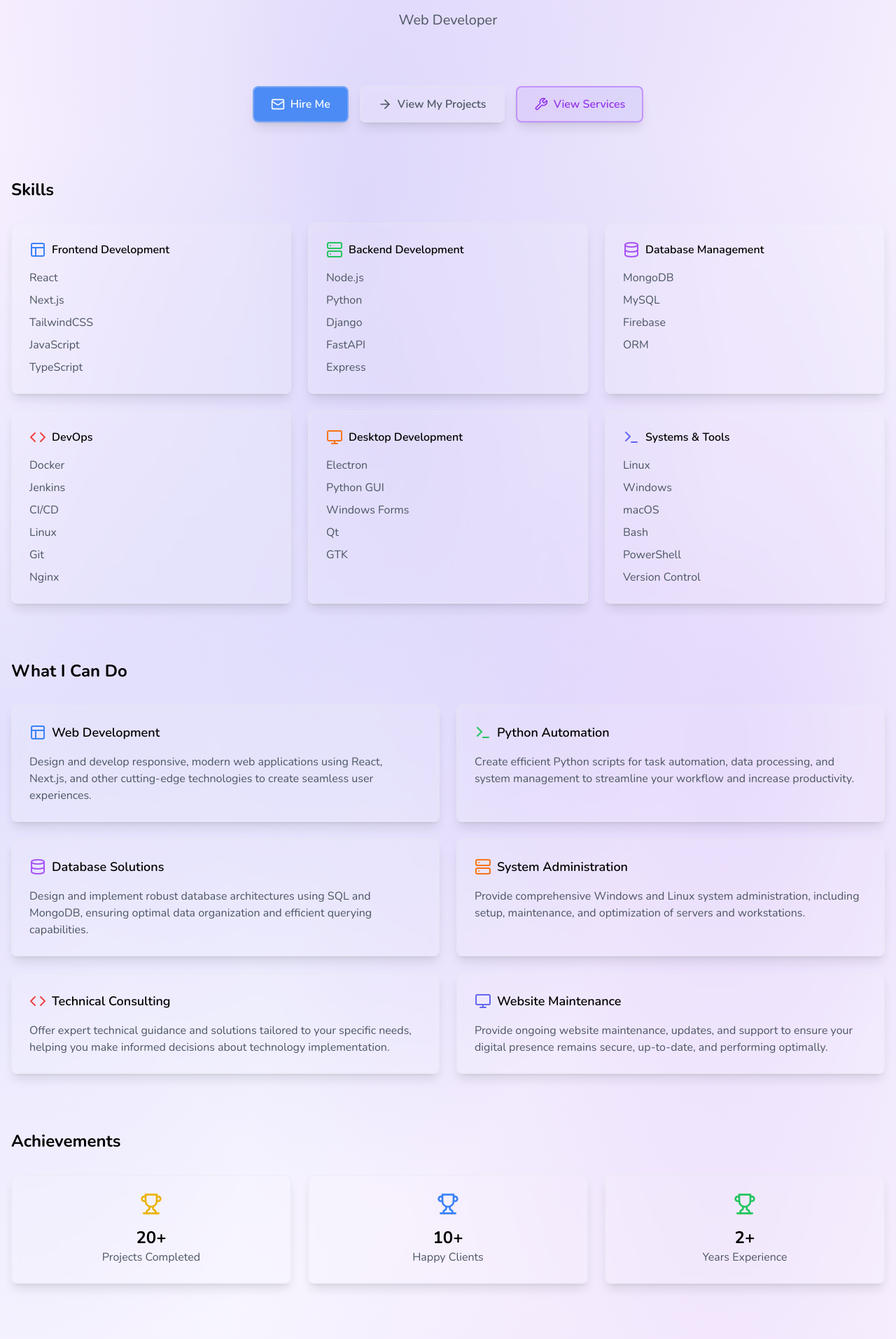
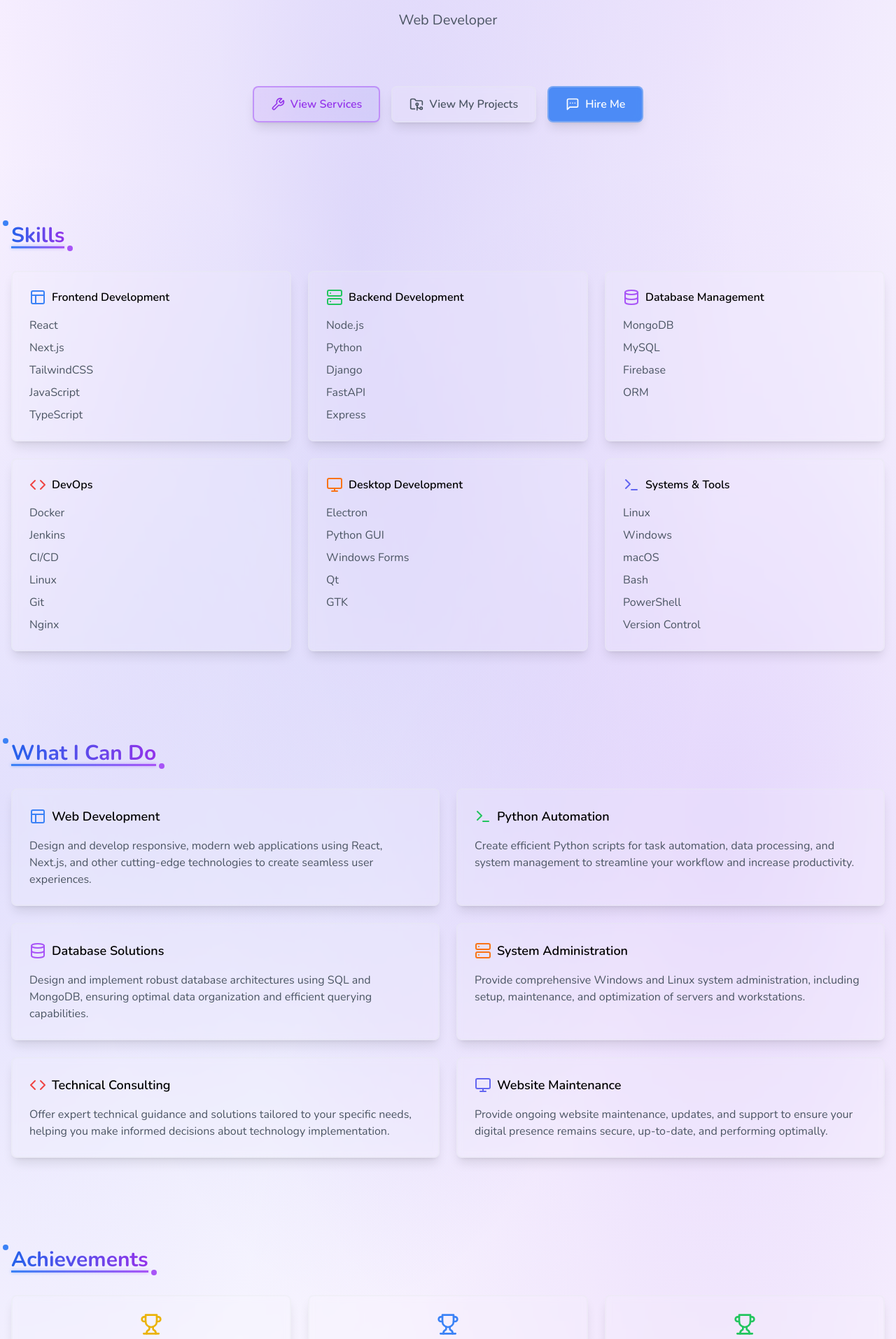
Before and after one commit to baranazal/Portfolio-Page-NextJS-TypeScript, a Next.js app: page /en in a window 1280 px wide. Shown: the part 166-2080 px from the top of the page at 70% size. Built offline with nearby package versions, Linux system fonts and the light colour scheme; what tailwindcss-flip would draw is missing.

Commit message:
re-structure the main page

```diff
--- a/package.json
+++ b/package.json
@@ -22,6 +22,7 @@
     "next-themes": "^0.4.4",
     "react": "^19.0.0",
     "react-dom": "^19.0.0",
+    "tailwind-merge": "^3.0.1",
     "tailwindcss-flip": "^1.0.0"
   },
   "devDependencies": {
--- a/src/app/[lang]/page.tsx
+++ b/src/app/[lang]/page.tsx
@@ -3,6 +3,7 @@ import Link from 'next/link'
 import { ActionButtons } from '@/components/ActionButtons'
 import { getDictionary } from '@/utils/dictionary'
 import { getLangFromParams } from '@/utils/helpers';
+import { SectionTitle } from '@/components/SectionTitle'
 
 type Props = {
   params: Promise<{ lang: string }> | { lang: string };
@@ -37,8 +38,12 @@ export default async function Page({ params }: Props) {
       </section>
 
       {/* Skills Section */}
-      <section className="mb-20">
-        <h2 className="mb-8 text-2xl font-bold">{dict.sections.skills}</h2>
+      <section id="skills-section" className="py-16">
+        <SectionTitle
+          title={dict.sections.skills}
+          lang={lang}
+          className="mb-8"
+        />
         <div className="grid gap-6 md:grid-cols-2 lg:grid-cols-3">
           {[
             {
@@ -102,8 +107,12 @@ export default async function Page({ params }: Props) {
       </section>
 
       {/* What I Can Do Section */}
-      <section id="what-i-can-do" className="mb-20">
-        <h2 className="mb-8 text-2xl font-bold">{dict.sections.whatIDo}</h2>
+      <section id="what-i-can-do" className="py-16">
+        <SectionTitle
+          title={dict.sections.whatIDo}
+          lang={lang}
+          className="mb-8"
+        />
         <div className="grid gap-6 md:grid-cols-2">
           {[
             {
@@ -160,8 +169,12 @@ export default async function Page({ params }: Props) {
       </section>
 
       {/* Achievements Section */}
-      <section className="mb-20">
-        <h2 className="mb-8 text-2xl font-bold">{dict.sections.achievements}</h2>
+      <section id="achievements-section" className="py-16">
+        <SectionTitle
+          title={dict.sections.achievements}
+          lang={lang}
+          className="mb-8"
+        />
         <div className="grid gap-6 md:grid-cols-3">
           {[
             {
@@ -199,8 +212,12 @@ export default async function Page({ params }: Props) {
       </section>
 
       {/* Contact Section */}
-      <section id="contact-section" className="mb-20">
-        <h2 className="mb-8 text-2xl font-bold">{dict.sections.contact}</h2>
+      <section id="contact-section" className="py-16">
+        <SectionTitle
+          title={dict.sections.contact}
+          lang={lang}
+          className="mb-8"
+        />
         <div className="grid gap-6 md:grid-cols-2 lg:grid-cols-5">
           {[
             {
--- a/src/components/ActionButtons.tsx
+++ b/src/components/ActionButtons.tsx
@@ -1,6 +1,6 @@
 'use client'
 import { useCallback } from 'react'
-import { ArrowRight, Mail, Wrench } from 'lucide-react'
+import { FolderGit2, Wrench, MessageSquareMore } from 'lucide-react'
 import Link from 'next/link'
 import { getDictionary } from '@/utils/dictionary'
 import { useEffect, useState } from 'react'
@@ -44,38 +44,6 @@ export function ActionButtons({ lang }: ActionButtonsProps) {
   return (
     <div className="flex flex-col items-center justify-center gap-4 sm:flex-row">
       <button
-        onClick={scrollToContact}
-        className="group relative flex items-center gap-2 rounded-lg border-2
-          border-gray-200/30 bg-blue-500/90 px-6 py-3 shadow-lg backdrop-blur-sm
-          transition-all duration-300 dark:border-gray-800/30
-          hover:-translate-y-1 hover:border-blue-500/50 hover:bg-blue-500 hover:shadow-xl
-          dark:hover:border-blue-400/50"
-      >
-        <Mail className="h-5 w-5 transform text-white transition-all duration-300 group-hover:rotate-12 group-hover:scale-110" />
-        <span className="font-semibold text-white transform transition-all duration-300 group-hover:translate-x-1">
-          {dict.actions.hireMe}
-        </span>
-      </button>
-
-      <Link
-        href="https://github.com/baranazal"
-        target="_blank"
-        rel="noopener noreferrer"
-        className="group relative flex items-center gap-2 rounded-lg border-2
-          border-gray-200/30 bg-white/10 px-6 py-3 shadow-lg backdrop-blur-sm
-          transition-all duration-300 dark:border-gray-800/30 dark:bg-gray-900/10
-          hover:-translate-y-1 hover:border-blue-500/50 hover:bg-blue-500/10 hover:shadow-xl
-          dark:hover:border-blue-400/50 dark:hover:bg-blue-400/10"
-      >
-        <ArrowRight className="h-5 w-5 transform text-gray-600 transition-all duration-300
-          group-hover:translate-x-1 group-hover:scale-110 group-hover:text-blue-500 dark:text-gray-400" />
-        <span className="font-semibold text-gray-600 transform transition-all duration-300
-          group-hover:translate-x-1 group-hover:text-blue-500 dark:text-gray-400">
-          {dict.actions.viewProjects}
-        </span>
-      </Link>
-
-      <button
         onClick={scrollToServices}
         className="group relative flex items-center gap-2 rounded-lg border-2
           border-purple-500/50 bg-gradient-to-r from-purple-500/10 to-indigo-500/10 px-6 py-3
@@ -94,6 +62,40 @@ export function ActionButtons({ lang }: ActionButtonsProps) {
           {dict.actions.viewServices}
         </span>
       </button>
+
+      <Link
+        href="https://github.com/baranazal"
+        target="_blank"
+        rel="noopener noreferrer"
+        className="group relative flex items-center gap-2 rounded-lg border-2
+          border-gray-200/30 bg-white/10 px-6 py-3 shadow-lg backdrop-blur-sm
+          transition-all duration-300 dark:border-gray-800/30 dark:bg-gray-900/10
+          hover:-translate-y-1 hover:border-blue-500/50 hover:bg-blue-500/10 hover:shadow-xl
+          dark:hover:border-blue-400/50 dark:hover:bg-blue-400/10"
+      >
+        <FolderGit2 className="h-5 w-5 transform text-gray-600 transition-all duration-300
+          group-hover:rotate-12 group-hover:scale-110 group-hover:text-blue-500 dark:text-gray-400" />
+        <span className="font-semibold text-gray-600 transform transition-all duration-300
+          group-hover:translate-x-1 group-hover:text-blue-500 dark:text-gray-400">
+          {dict.actions.viewProjects}
+        </span>
+      </Link>
+
+      <button
+        onClick={scrollToContact}
+        className="group relative flex items-center gap-2 rounded-lg border-2
+          border-gray-200/30 bg-blue-500/90 px-6 py-3 shadow-lg backdrop-blur-sm
+          transition-all duration-300 dark:border-gray-800/30
+          hover:-translate-y-1 hover:border-blue-500/50 hover:bg-blue-500 hover:shadow-xl
+          dark:hover:border-blue-400/50"
+      >
+        <MessageSquareMore className="h-5 w-5 transform text-white transition-all duration-300
+          group-hover:rotate-12 group-hover:scale-110" />
+        <span className="font-semibold text-white transform transition-all duration-300
+          group-hover:translate-x-1">
+          {dict.actions.hireMe}
+        </span>
+      </button>
     </div>
   )
 }
--- /dev/null
+++ b/src/components/SectionTitle.tsx
@@ -0,0 +1,53 @@
+'use client'
+import { cn } from '@/utils/cn'
+
+interface SectionTitleProps {
+  title: string;
+  lang: string;
+  className?: string;
+}
+
+export function SectionTitle({ title, lang, className }: SectionTitleProps) {
+  const isRTL = lang === 'ar'
+
+  return (
+    <div className={cn("relative", className)}>
+      <h2 className={cn(
+        "text-2xl md:text-3xl font-bold relative inline-block",
+        "before:absolute before:bottom-0",
+        "after:absolute after:bottom-0",
+        // Gradient underline effect
+        "before:h-[3px] before:bg-gradient-to-r before:from-blue-500 before:to-purple-500",
+        // Glowing line effect
+        "after:h-[3px] after:bg-gradient-to-r after:from-blue-500/50 after:to-purple-500/50",
+        "after:blur-[2px]",
+        // RTL support
+        isRTL ? [
+          "before:right-0 before:left-[4px]",
+          "after:right-0 after:left-[4px]",
+        ] : [
+          "before:left-0 before:right-[4px]",
+          "after:left-0 after:right-[4px]",
+        ],
+        // Animation
+        "before:w-full after:w-full",
+      )}>
+        {/* Gradient text effect */}
+        <span className="bg-gradient-to-r from-blue-600 to-purple-600 bg-clip-text text-transparent">
+          {title}
+        </span>
+        {/* Decorative elements */}
+        <span className={cn(
+          "absolute -top-1",
+          isRTL ? "-right-3" : "-left-3",
+          "h-2 w-2 rounded-full bg-blue-500"
+        )} />
+        <span className={cn(
+          "absolute -bottom-1",
+          isRTL ? "-left-3" : "-right-3",
+          "h-2 w-2 rounded-full bg-purple-500"
+        )} />
+      </h2>
+    </div>
+  )
+}
--- /dev/null
+++ b/src/utils/cn.ts
@@ -0,0 +1,6 @@
+import { clsx, type ClassValue } from 'clsx'
+import { twMerge } from 'tailwind-merge'
+
+export function cn(...inputs: ClassValue[]) {
+  return twMerge(clsx(inputs))
+}
```
Also changed, not shown: 1 other file (tests, documents, lock files or other folders).
